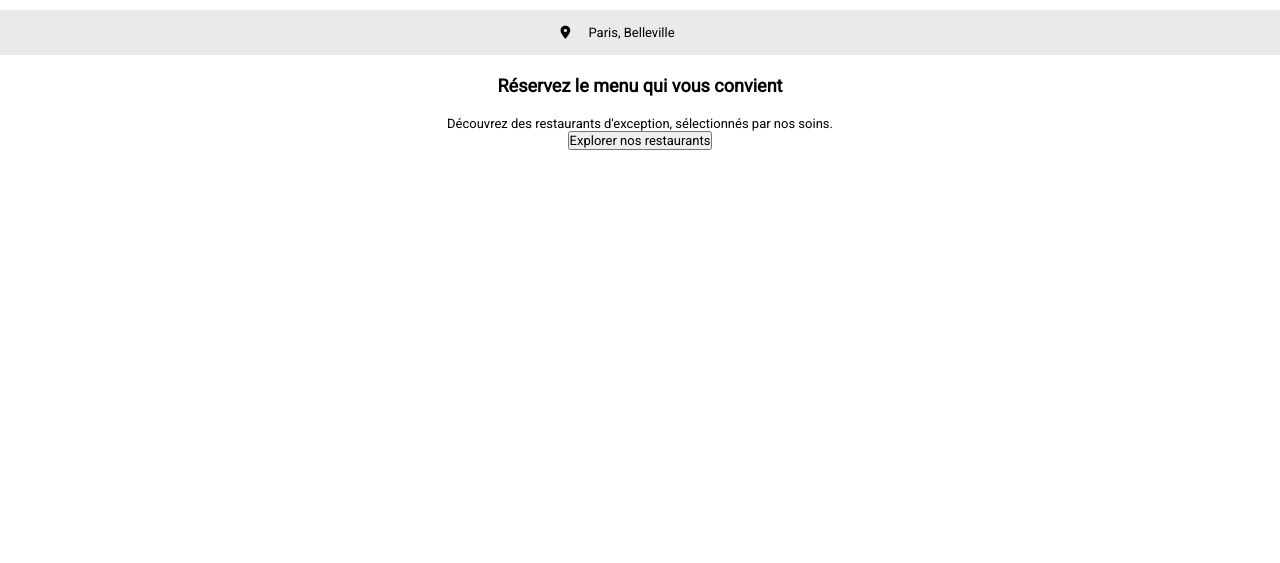
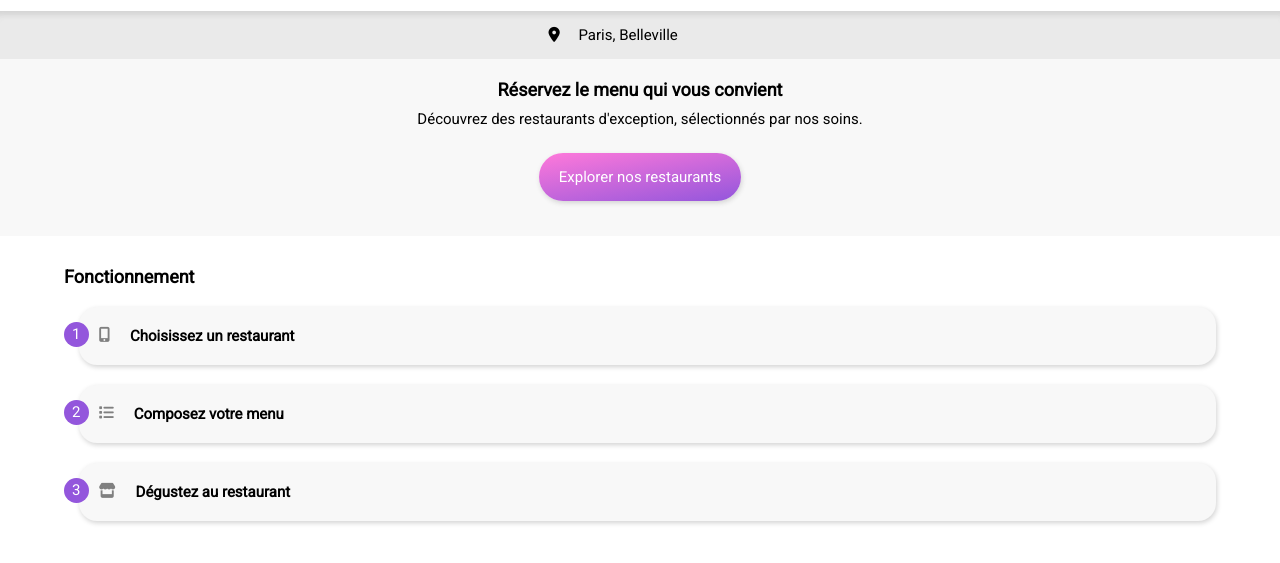
Before and after one commit to LisaDN/Code-projet-3, a website: page index.html in a window 1280 px wide. Shown: the part 53-616 px from the top of the page. Drawn offline with Linux system fonts and the light colour scheme; a web font is replaced by a local one.

Commit message:
1ère partie page accueil

```diff
--- a/index.html
+++ b/index.html
@@ -33,14 +33,40 @@
     </section>
     <section class="description">
         <div class="wrapper">
-            <h1>Réservez le menu qui vous convient</h1>
+            <p class="title">Réservez le menu qui vous convient</p>
             <p>Découvrez des restaurants d'exception, sélectionnés par nos soins.</p>
-            <button type="button" class="btn">Explorer nos restaurants</button>
+            <form method="post" action="#">
+                <button type="button" class="btn">Explorer nos restaurants</button>
+            </form>
         </div>
     </section>
-    <section class="filters">
+    <section class="filtersSection">
         <div class="wrapper">
+            <p class="title">Fonctionnement</p>
+            <div class="filters">
 
+                <a href="#" class="filtersFlex">
+                    <div class="number">1</div>
+                    <div class="filtersTitle">
+                        <i class="fa-solid fa-mobile-screen-button"></i>
+                        <p>Choisissez un restaurant</p>
+                    </div>
+                </a>
+                <a href="#" class="filtersFlex">
+                    <span class="number">2</span>
+                    <div class="filtersTitle">
+                        <i class="fa-solid fa-list"></i>
+                        <p>Composez votre menu</p>
+                    </div>
+                </a>
+                <a href="#" class="filtersFlex">
+                    <span class="number">3</span>
+                    <div class="filtersTitle">
+                        <i class="fa-solid fa-store"></i>
+                        <p>Dégustez au restaurant</p>
+                    </div>
+                </a>
+            </div>
         </div>
     </section>
 </body>
--- a/sass/base/_base.scss
+++ b/sass/base/_base.scss
@@ -4,7 +4,7 @@
     padding: 0;
     box-sizing: border-box;
     list-style-type: none;
-    font-size: 13px;
+    font-size: 15px;
 }
 
 .wrapper {
@@ -13,3 +13,8 @@
     padding: 0;
     text-align: center;
 }
+
+a {
+    text-decoration: none;
+    color: black;
+}
--- a/sass/components/_buttons.scss
+++ b/sass/components/_buttons.scss
@@ -0,0 +1,10 @@
+.btn {
+    margin-top: 25px;
+    background: linear-gradient(-10deg, $color-primary, $color-secondary);
+    color: white;
+    border: none;
+    border-radius: 25px;
+    padding: 15px 20px 15px 20px;
+    box-shadow: $box-shadow;
+    cursor: pointer;
+}
--- a/sass/pages/_home.scss
+++ b/sass/pages/_home.scss
@@ -8,8 +8,78 @@
     margin-left: 20px;
 }
 
+.location {
+    box-shadow: 0px 10px 6px -6px lightgrey inset;
+    /*inset pour ombre intérieur*/
+}
+
 /*section explorer*/
-.description h1 {
-    margin: 20px 0;
+
+.description {
+    background-color: #f8f8f8;
+    padding-bottom: 35px;
+}
+
+.description .title {
+    padding-top: 20px;
+    margin-bottom: 10px;
+}
+
+.description .wrapper {
+    width: 80%;
+    margin: 0 auto;
+}
+
+.title {
     font-size: $title-size;
+    font-weight: bold;
 }
+
+/*section filters*/
+
+.filtersSection .wrapper {
+    text-align: start;
+    width: 90%;
+    padding-top: 30px;
+}
+
+.filtersFlex {
+    display: flex;
+    margin-top: 20px;
+}
+
+.filtersTitle {
+    display: flex;
+    background-color: #f8f8f8;
+    padding: 20px;
+    border-radius: 18px;
+    width: 100%;
+    font-weight: bold;
+    box-shadow: $box-shadow;
+}
+
+.filtersTitle :nth-child(1) {
+    margin-right: 20px;
+}
+
+.filtersTitle i {
+    color: grey;
+}
+
+.number {
+    background-color: $color-primary;
+    border-radius: 50%;
+    height: 25px;
+    width: 25px;
+    text-align: center;
+    line-height: 25px;
+    color: white;
+}
+
+.filtersTitle {
+    margin-left: -10px;
+}
+
+.number {
+    transform: translateY(15px);
+}
--- a/sass/utils/_variables.scss
+++ b/sass/utils/_variables.scss
@@ -3,3 +3,4 @@ $color-primary: #9356DC;
 $color-secondary: #FF79DA;
 $color-tertiary: #99E2D0;
 $title-size: 18px;
+$box-shadow: 1px 2px 5px lightgrey;
```
Also changed, not shown: asset/css/style.css, 1 other file.
